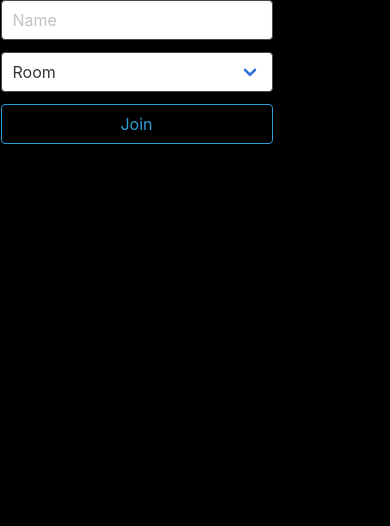
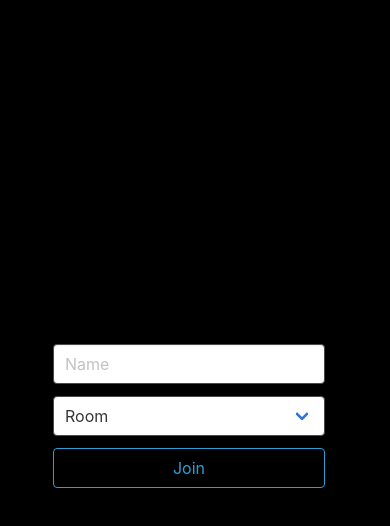
Before and after one commit to chuakid/video-sync, a website built with webpack: page src/index.html in a window 390 px wide. Built offline with nearby package versions, Linux system fonts and the light colour scheme; files whose address does not match are found by name; what plyr would draw is missing.

Commit message:
fixed mobile view

```diff
--- a/src/index.html
+++ b/src/index.html
@@ -7,7 +7,7 @@
     <title>Video Sync Project</title>
 </head>
 
-<body class="level container">
+<body class="level container is-mobile">
     <main class="level-item">
         <div id="join" class="field">
             <p class="control field is-fullwidth">
```
Also changed, not shown: app.js (+6 -5 lines), dist/index.html.
